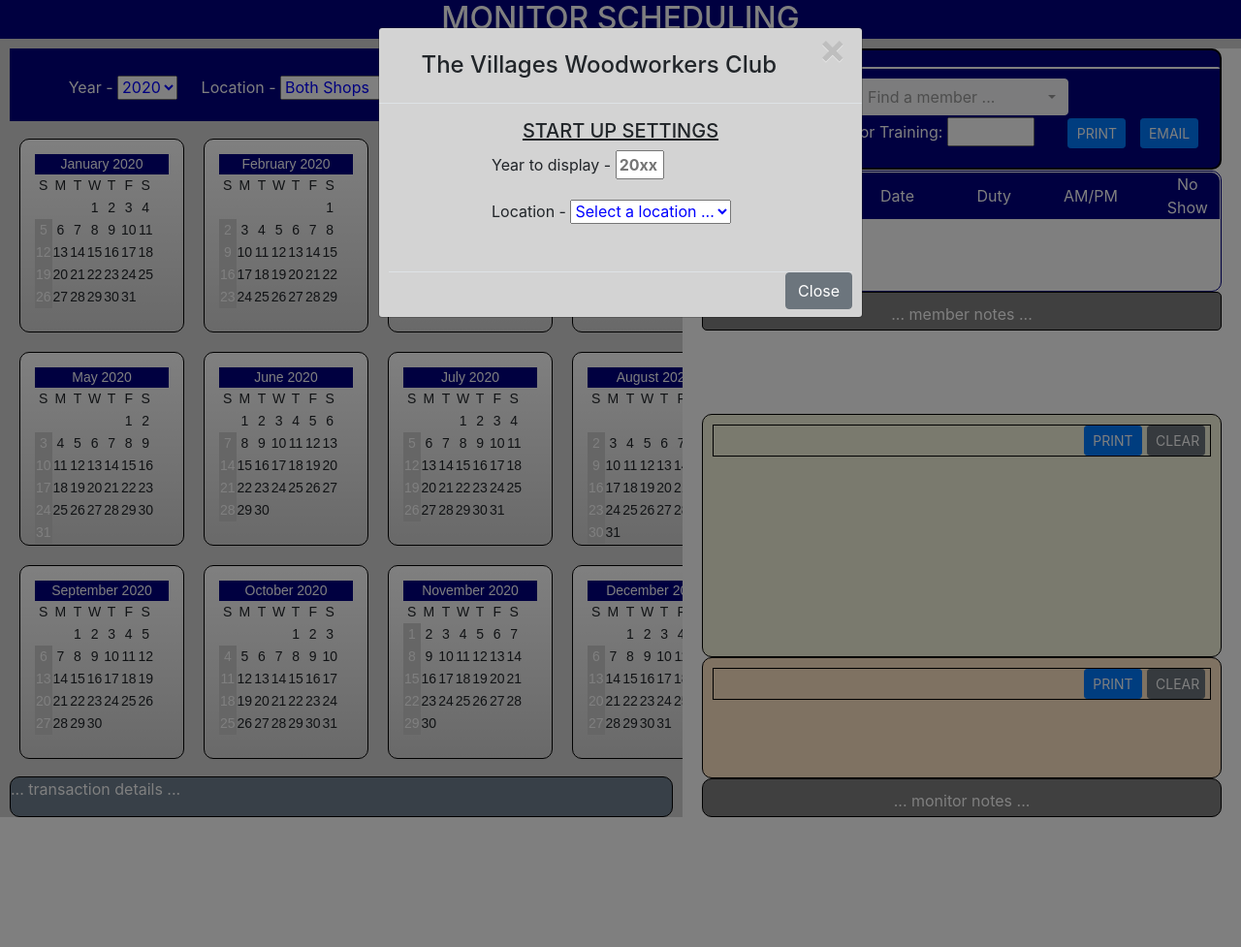
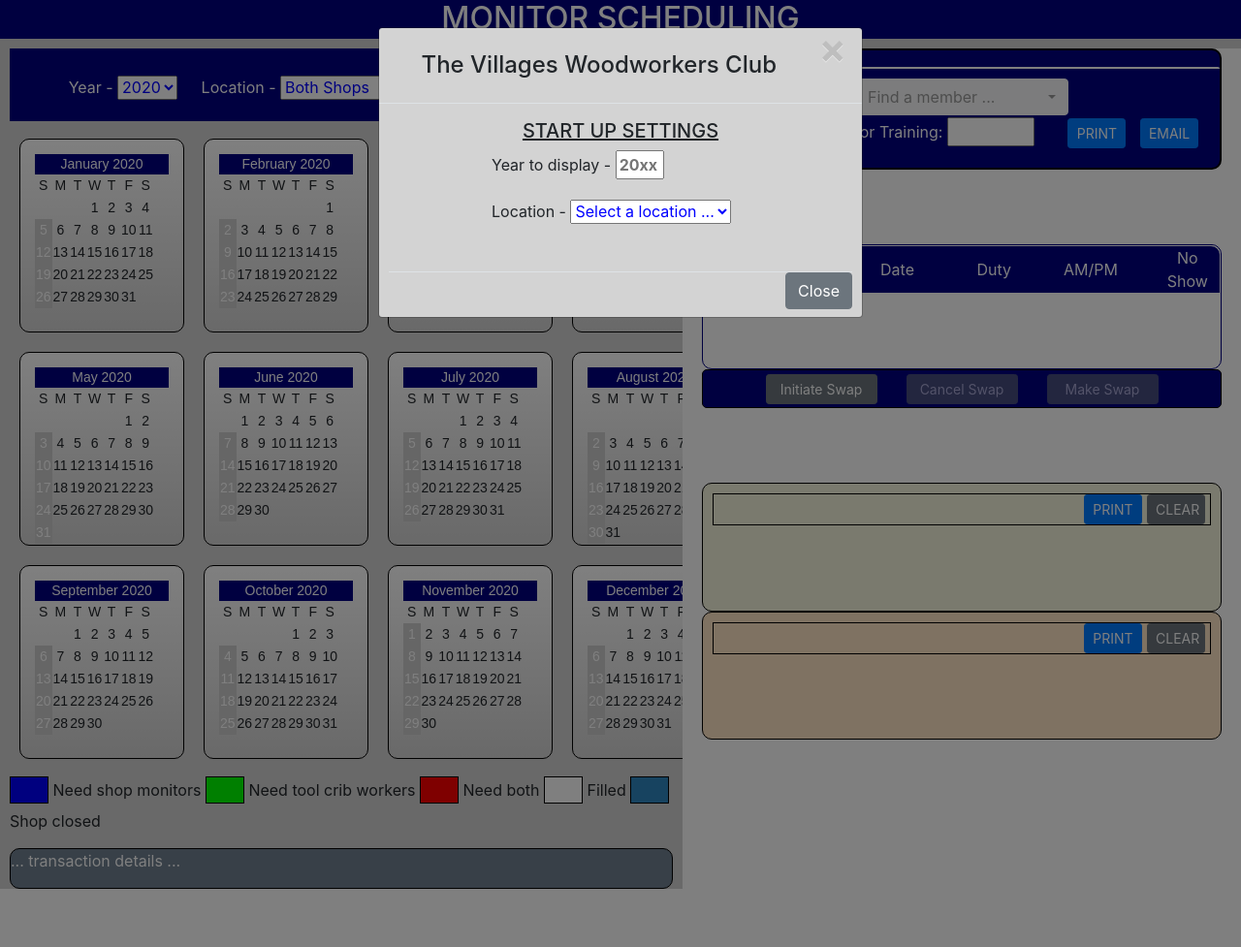
Before and after one commit to thevwc/MonitorScheduling, a Flask app: page / in a window 1280 px wide. Shown: the whole page at 97% size. Run offline with Flask 2, Linux system fonts and the light colour scheme; data that the repository does not hold is empty; parts of the project's set-up code (start-up, migrations or seed data) failed here and were passed over; some libraries are stand-ins or nearby versions.

Commit message:
June 3, 2020

```diff
--- a/app/static/css/index.css
+++ b/app/static/css/index.css
@@ -11,7 +11,7 @@
 .parent {
     display: grid;
     grid-template-columns:1.10fr .90fr;
-    grid-template-rows:repeat(auto, minmax(20px auto));
+    /* grid-template-rows:repeat(auto, minmax(20px auto)); */
     grid-template-areas: "hdgArea      hdgArea"
                          "parent1Area  parent2Area";
     background-color:lightgray;
@@ -40,12 +40,13 @@
     display: grid;
     grid-area: parent1Area;
     grid-template-columns:1fr 1fr 1fr 1fr;
-    grid-template-rows:repeat(auto, minmax(50px auto));
+    /* grid-template-rows:repeat(auto, minmax(50px auto));  */
     gap:.5em;
     grid-template-areas: "filterArea filterArea filterArea filterArea"
                          "calArea    calArea    calArea    calArea"
                          "calArea    calArea    calArea    calArea"
                          "calArea    calArea    calArea    calArea"
+                         "legendArea legendArea legendArea legendArea"
                          "logArea    logArea    logArea    logArea";
     padding-right: 10px;
     padding-left: 10px;
@@ -74,7 +75,7 @@
     font-size:18px;
 }
 select {
-    text-size-adjust:100 px;
+    /* text-size-adjust:100 px; */
     margin-right:20px;
     color:blue;
 }
@@ -126,6 +127,26 @@
     color:white;
 }
 
+#legend {
+    grid-area:legendArea;
+}
+
+#needSM {
+    background-color: blue;
+}
+#needTC {
+    background-color:#00FF00;
+}
+#needBoth {
+    background-color: red;
+}
+#filled {
+    background-color:white;
+}
+#closed {
+    background-color:#2E86C1
+}
+
 #transactionLog {
     grid-area:logArea;
     background-color:slategrey;
@@ -141,15 +162,16 @@
     display: grid;
     grid-area: parent2Area;
     grid-template-columns:1fr;
-    grid-template-rows: 1fr 1fr 1fr 2fr 1fr auto;
+    grid-template-rows: repeat(7,auto);
     /* grid-template-rows:30px minmax(100px auto) 10px 1fr 1fr 50px; */
     /* grid-template-rows:repeat(auto, minmax(20px auto));  */
     grid-area: 0.5em;
     grid-template-areas: "nameArea"
                          "scheduleArea"
-                         "memberNoteArea"
+                         "swapArea"
                          "day1Area"
                          "day2Area"
+                         "memberNoteArea"
                          "monitorNoteArea";
     background-color:white;
     padding-left: 20px;
@@ -217,7 +239,7 @@
 .memberScheduleHeader {
     display: grid;
     grid-template-columns:2fr 2fr 1fr 2fr 1fr;
-    grid-template-rows:repeat(auto, minmax(40px auto));
+    /* grid-template-rows:repeat(auto, minmax(40px auto)); */
     font-size: 16px;
     align-items:center;
     justify-content:center;
@@ -237,7 +259,7 @@
 .memberScheduleRow {
     display: grid;
     grid-template-columns:2fr 2fr 1fr 2fr 1fr;
-    grid-template-rows:repeat(auto, minmax(20px auto));
+    /* grid-template-rows:repeat(auto, minmax(20px auto)); */
     background-color:white;
     font-size: 14px;
     align-items:center;
@@ -249,78 +271,40 @@
     margin-top:0px;
     margin-bottom: 0px;
     border:navy solid 1px;
-    border-radius: red solid 1px;
 }
 
-/* .memberScheduleRow {
-    font-size:14px;
-} */
-/*
-#sTitleArea {
-    text-align:center;
-    background-color: lightgray;
-    color:blue;
-}
-
-#sLocHArea {
-    background-color: navy;
-    color: white;
-}
-#sDateHArea {
-    background-color: navy;
-    color: white;
-}
-
-#sDutyHArea {
-    background-color: navy;
-    color: white;
-}
-#sAMPMHArea {
-    background-color: navy;
-    color: white;
-}
-#sNoShowHArea {
-    background-color: navy;
-    color:white;
-}
-#sLocDArea #sDateDArea #sDutyDArea #sAMPMDArea #sNoShowDArea {
-    border:navy 2px;
-}
-#sLocDArea {
-    background-color: white;
-    color: navy;
-}
-#sDateDArea {
-    background-color: white;
-    color: navy;
-}
-
-#sDutyDArea {
-    background-color: white;
-    color: navy;
-}
-#sAMPMDArea {
-    background-color: white;
-    color: navy;
-}
-#sNoShowDArea {
-    background-color: white;
-    color:navy
-} */
-
 #memberNotes {
+    display:none;
     grid-area:memberNoteArea;
-    height:40px;
+    height:80px;
     width:100%;
     background-color: grey;
     color:white;
     text-align: center;
     justify-content: center;
-    align-content: center;
+    align-items: center;
     padding:10px;
     margin:0px;
     border:black solid 1px;
     border-radius: 5px;
+}
+
+#swapBtns {
+    grid-area:swapArea;
+    height:40px;
+    background-color: navy;
+    color:white;
+    /* justify-content: center;
+    align-content: center; */
+    padding:10px;
+    margin:0px;
+    border:black solid 1px;
+    border-radius: 5px;
+}
+.box {
+    display:flex;
+    align-items: center;
+    justify-content:center;
 }
 
 #day1-container {
@@ -345,7 +329,7 @@
 .dayHeader {
     display: grid;
     grid-template-columns:1fr 2fr .5fr .5fr;
-    grid-template-rows:repeat(auto, minmax(40px auto));
+    /* grid-template-rows:repeat(auto, minmax(40px auto)); */
     border: 1px solid black;
     /* border-radius: 10px; */
     font-size: 18px;
@@ -368,7 +352,7 @@
 .dayDetail {
     display: grid;
     grid-template-columns:.5fr 1fr 2fr 1fr .1fr;
-    grid-template-rows:repeat(auto, minmax(20px auto));
+    /* grid-template-rows:repeat(auto, minmax(20px auto)); */
     background-color:linen;
     color:blue;
     font-size: 14px;
@@ -390,6 +374,7 @@
 
 
 #monitorNotes {
+    display:none;
     height:40px;
     width:100%;
     grid-area:monitorNoteArea;
--- a/app/static/js/index.js
+++ b/app/static/js/index.js
@@ -1,33 +1,30 @@
 // DEFINE VARIABLES
 // color constants
-//console.log('Define color constants')
 
 const colors = {
     bg_NeedSM:  "#0000FF",  // Blue
     fg_NeedSM:  "#FFFFFF",  // White
     bg_NeedTC:  "#00FF00",  // Green
-    fg_NeedTC:  "#FFFFFF",  // White
-    bg_NeedBoth:"#FFFFFF",  // White
-    fg_NeedBoth:"#000000",  // Black
-    bg_Filled:  "#FF0000",  // Red
-    fg_Filled:  "#FFFFFF",  // White
+    fg_NeedTC:  "#FFFFFF",  // White (#FFFFFF)
+    bg_NeedBoth:"#FF0000",  // Red (#FF0000)
+    fg_NeedBoth:"#FFFFFF",  // White (#FFFFFF)
+    bg_Filled:  "#FFFFFF",  // White (#FFFFFF)
+    fg_Filled:  "#000000",  // Black (#000000)
     bg_Sunday:  "#cccccc",  // Light grey
-    fg_Sunday:  "#FFFFFF",  // White
+    fg_Sunday:  "#FFFFFF",  // White (#FFFFFF)
     bg_Closed:  "#2E86C1",  // Aqua
-    fg_Closed:  "#000000",  // Black
+    fg_Closed:  "#FFFFFF",  // White (#FFFFFF)
     bg_ToManySM:"#FAFE02",  // Yellow
     fg_ToManySM:"#000000",  // Black
     bg_ToManyTC:"#FE4E02",  // Orange
     fg_ToManyTC:"#000000",  // Black
     bg_PastDate:"#cccccc",  // Light grey
-    fg_PastDate:"#FFFFFF"   // White
+    fg_PastDate:"#FFFFFF"   // White (#FFFFFF)
 };
 
 // Declare global variables)
-//console.log('Define current filter variables')
 var yearFilter=localStorage.getItem('yearFilter')
 var shopFilter =localStorage.getItem('shopFilter')
-// var dutyFilter=localStorage.getItem('dutyFilter')
 var startUpYear = localStorage.getItem('startUpYear')
 var clientLocation = localStorage.getItem('clientLocation')
 var todaysDate = new Date();
@@ -38,6 +35,11 @@
 var shopData = []
 var staffID = '111111'
 var confirmed = ''
+var swapInProgress = ''
+var swap1ID = ''
+var swap2ID = ''
+var swapAsgmnt1ID = ''
+var swapAsgmnt2ID = ''
 //var nameList = []
 
 // DEFINE EVENT LISTENERS
@@ -46,7 +48,6 @@
 document.getElementById("refreshCalendarBtn").addEventListener("click",refreshCalendarRtn)
 document.getElementById("selectpicker").addEventListener("change",memberSelectedRtn)
 window.addEventListener('unload', function(event) {
-    //console.log('Removing firstTimeSwitch from localStorage.');
     localStorage.removeItem('firstTimeSwitch');
 });
 
@@ -65,6 +66,14 @@
     }
     // HIDE CONFIRMATION MODAL
     $('#confirmAction').modal('hide')
+
+    // SET CANCEL SWAP AND MAKE SWAP BUTTONS TO DISABLED
+    document.getElementById('cancelSwap').disabled = true
+    document.getElementById('makeSwap').disabled = true
+    swapInProgress = false
+    swap1ID = ''
+    swap2ID = ''
+
 
     // IF clientLocation OR startUpYear IS NOT FOUND IN LOCAL STORAGE
     // THEN PROMPT WITH MODAL FORM FOR LOCATION AND YEAR
@@ -192,7 +201,6 @@
     xhttp.open("POST", "/getDayAssignments");
     xhttp.setRequestHeader("Content-Type", "application/json");
     xhttp.onreadystatechange = function() {
-        //console.log('onreadystatechange')
         if (this.readyState == 4 && this.status == 200) {
             // PROCESS RESPONSE FROM REQUEST
             sched = JSON.parse(this.response)
@@ -200,10 +208,43 @@
             dayNumber = sched[0][7]
             if (dayNumber == 0) {
                 dayNumber = dayOfYear(yyyymmdd)
-                alert('yyyymmdd=' + yyyymmdd + '  dayNumber=' + dayNumber)
+            }
+            // CONVERT SHOP ABBREV TO SHOP NUMBER
+            if (shopFilter == 'BOTH') {
+                shopNumber = 0
+            }
+            else if (shopFilter == 'RA') {
+                shopNumber = 1
+                }
+                else if (shopFilter == 'BW') {
+                    shopNumber = 2
+                }
+                else {
+                    alert ('Error in shopFilter setting.')
+                    return
+                }
+
+            // IF SWAP IN PROGRESS THEN SET scheduleNumber TO THE FIRST EMPTY DAY
+            if (swapInProgress) {
+                if (swap1ID == '') {
+                    scheduleNumber = 1
+                    swap1ID = clicked_id
+                    swapAsgmnt1ID = ''
+                }
+                else if (swap2ID == '') {
+                    scheduleNumber = 2
+                    swap2ID = clicked_id
+                    swapAsgmnt2ID = ''
+                }
+                else {
+                    alert('Only two days may be selected. Press CANCEL SWAP to begin again.')
+                    return
+                }
+                buildDayTable(scheduleNumber,shopNumber,sched,yyyymmdd,dayNumber,clicked_id)
             }
 
             // IF THE CURRENT SHOP LOCATION IS SET TO 'BOTH' THEN BUILD A DAY SCHEDULE FOR EACH LOCATION
+            if (!swapInProgress) {
                 if (shopFilter == 'BOTH') {
                     scheduleNumber = 1
                     buildDayTable(scheduleNumber,1,sched,yyyymmdd,dayNumber,clicked_id)
@@ -218,6 +259,8 @@
                     scheduleNumber = 2
                     buildDayTable(scheduleNumber,2,sched,yyyymmdd,dayNumber,clicked_id)
                 }
+            }
+
         }
     }  // END OF xhttp
     // SEND REQUEST
@@ -244,6 +287,8 @@
     buildYear(yearFilter);
     populateCalendar(yearFilter,shopFilter)  //,dutyFilter)
     document.getElementById("refreshCalendarBtn").disabled = true;
+    clearDay1()
+    clearDay2()
 }
 
 
@@ -268,7 +313,6 @@
 
 
 function markSundays() {
-    //console.log('Marking Sundays ...')
     yearSelected = document.getElementById("yearToDisplay")
     var myDate = new Date(yearSelected.value.toString(),00,01);
     for (var d=1;d<=365;d++) {
@@ -334,12 +378,9 @@
         strMonth = month.toString();
         if (strMonth.length == 1)
             strMonth = '0' + strMonth
-        // console.log('1. strMonth = ' + strMonth)
         strYear = year.toString()
         newID = 'x' + strYear + strMonth + strDay
-        // console.log('1. newID = ' + newID)
         td.setAttribute("id", newID);
-        // set onclick =
         td.onclick = function() {
             dayClicked(this.id);
         }
@@ -631,8 +672,6 @@
         //  SET day1Detail to detailParent
         detailParent = document.getElementById('day1Detail')
         //  GET staffing requirements for shop 1
-        console.log('dayNumber=' + dayNumber.toString())
-        console.log('shopData=' + shopData[dayNumber][5])
         SM_AM_REQD = shopData[dayNumber][5]
         SM_PM_REQD = shopData[dayNumber][6]
         TC_AM_REQD = shopData[dayNumber][7]
@@ -708,9 +747,7 @@
         VillageID = sched[y][5]
         RecordID = sched[y][6]
         dayNumber = sched[y][7]
-        console.log('AM Tool Crib ',Name,Shift, Duty)
         if (Shift == 'AM' && Duty == 'Tool Crib') {
-            console.log(Name)
             createScheduleDetail(scheduleNumber,ShopNumber,DateScheduled,Shift,Duty,Name,VillageID,RecordID,dayNumber)
             numberLoaded += 1
         }
@@ -738,7 +775,6 @@
         VillageID = sched[y][5]
         RecordID = sched[y][6]
         dayNumber = sched[y][7]
-        console.log(Shift,Duty,Name)
         if (Shift == 'PM' && Duty == 'Shop Monitor') {
             createScheduleDetail(scheduleNumber,ShopNumber,DateScheduled,Shift,Duty,Name,VillageID,RecordID,dayNumber)
             numberLoaded += 1
@@ -920,7 +956,6 @@
             // IF THE ASSIGNMENT DATE IS PRIOR TO TODAY, MAKE FONT GREEN, OTHERWISE RED
             for ( var y=0; y<numberOfElements; y++ ) {
                 // IS THE ARRAY EMPTY?
-                //console.log('y=' + y.toString)
                 if (sched[y][0] == 0) {
                     break
                 }
@@ -1013,12 +1048,18 @@
 // ADD A RECORD TO THE TABLE tblMonitor_Schedule
 
 function unAssignedShiftClicked(id,scheduleNumber) {
+    // PROHIBIT USE WHEN SHOPFILTER IS SET TO BOTH
+    // if (shopFilter == 'BOTH') {
+    //     alert('You need to select a specific shop location.')
+    //     return
+    // }
 
     // HAS A MEMBER BEEN SELECTED?
     if (currentMemberID == '') {
         alert('You must have a member selected.')
         return
     }
+
 
     idPrefix = id.slice(0,9)
 
@@ -1047,10 +1088,29 @@
     addAssignment(currentMemberID,dateScheduled,Shift,shopNumber,Duty,id)
 }
 
+
 // USER CLICKED ON A NAME DISPLAYED IN EITHER THE SCHEDULE 1 OR 2 AREA
 // SAVE INFORMATION FOR A SWAP?
-function assignedShiftClicked(nameValue) {
-    alert('An ASSIGNED shift was clicked - ' + this.value + nameValue)
+function assignedShiftClicked(nameID) {
+    if (swapInProgress && shopFilter == 'BOTH') {
+        alert('You need to select a specific location before initiating a swap.')
+        document.getElementById('cancelSwap').click()
+    }
+
+    if (swapInProgress) {
+        if (swapAsgmnt1ID == '') {
+            swapAsgmnt1ID = nameID.slice(0,9)
+        }
+        else if (swapAsgmnt2ID == '') {
+            swapAsgmnt2ID = nameID.slice(0,9)
+        }
+            else {
+                alert('Error in swap assignedShiftClicked routine.')
+                return
+            }
+    }
+    selectedName = document.getElementById(nameID)
+    selectedName.style.backgroundColor = 'yellow'
 }
 
 function confirmDelete() {
@@ -1185,3 +1245,52 @@
     var day = Math.floor(diff/oneDay);
     return day;
 }
+
+function initiateSwap() {
+    swapInProgress = true
+    swap1ID = ''
+    swap2ID = ''
+    swapAsgmnt1ID = ''
+    swapAsgmnt2ID = ''
+    btnCancelSwap = document.getElementById('cancelSwap')
+    btnCancelSwap.disabled = false;
+    btnMakeSwap = document.getElementById('makeSwap')
+    btnMakeSwap.disabled = false;
+
+    clearDay1()
+    clearDay2()
+
+    alert('Select two dates, then select two assignments.')
+    document.getElementById('initiateSwap').disabled = true
+}
+
+function cancelSwap() {
+    swapInProgress = false
+    swap1ID = ''
+    swap2ID = ''
+    swapAsgmnt1ID = ''
+    swapAsgmnt2ID = ''
+    clearDay1()
+    clearDay2()
+    document.getElementById('makeSwap').disabled = true
+    document.getElementById('cancelSwap').disabled = true
+    document.getElementById('initiateSwap').disabled = false
+}
+
+function makeSwap() {
+    console.log("makeSwap routine")
+    if (swapAsgmnt1ID == '' || swapAsgmnt2ID == '') {
+        alert("You must select two assignments.")
+        return
+    }
+
+    // CHECK FOR VALID SWAP, WILL NOT RESULT IN A TIMECONFLICT
+
+    // GATHER DATA FOR SWAP
+
+    // RETURN SELECTED ROWS TO DEFAULT BACKGROUND
+    nameID = swapAsgmnt1ID + 'name'
+    document.getElementById(nameID).style.backgroundColor = 'white'
+    nameID = swapAsgmnt2ID + 'name'
+    document.getElementById(nameID).style.backgroundColor = 'white'
+}
--- a/app/templates/index.html
+++ b/app/templates/index.html
@@ -43,10 +43,22 @@
             </div>
 
             <!-- Calendar Section DIY calendar -->
-            <div id="calendar-container">
+            <div id="calendar-container"></div>
 
+            <!-- LEGEND -->
+            <div id='legend'>
+                <input id='needSM' type="text" style='width:40px; border:1px solid black'>
+                <label for='needSM'>Need shop monitors</label>
+                <input id='needTC' type="text" style='width:40px; border:1px solid black'>
+                <label for='needTC'>Need tool crib workers</label>
+                <input id='needBoth' type="text" style='width:40px; border:1px solid black'>
+                <label for='needBoth'>Need both</label>
+                <input id='filled' type="text" style='width:40px; border:1px solid black'>
+                <label for='filled'>Filled</label>
+                <input id='closed' type="text" style='width:40px; border:1px solid black'>
+                <label for='closed'>Shop closed</label>
             </div>
-             <!-- TRANSACTION LOG -->
+            <!-- TRANSACTION LOG -->
              <div id="transactionLog">
                 <p>... transaction details ...</p>
             </div>
@@ -96,6 +108,13 @@
             <!-- MEMBER NOTES -->
             <div id="memberNotes">
                 <p>... member notes ... </p>
+            </div>
+
+            <!-- SWAP BUTTONS -->
+            <div id="swapBtns" class="box">
+                <button id='initiateSwap' style="width:115px" class="btn btn-secondary btn-sm" onclick='initiateSwap()'>Initiate Swap</button>
+                <button id='cancelSwap' style="margin-left:30px;width:115px" class="btn btn-secondary btn-sm" onclick='cancelSwap()'>Cancel Swap</button>
+                <button id='makeSwap' style="margin-left:30px; width:115px" class="btn btn-secondary btn-sm" onclick='makeSwap()'>Make Swap</button>
             </div>
 
             <!-- First DAY SELECTED -->
```
Lines whose indentation alone changed are shown as unchanged.
